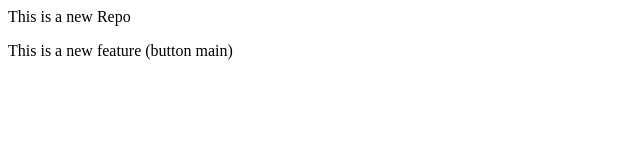
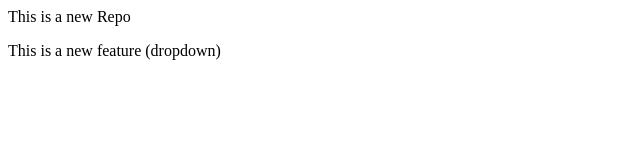
Before and after one commit to ravichhirang30/Local-Repo, a plain HTML site: page index.html in a window 1280 px wide. Shown: the full height of the page, 0-640 px from the left. Drawn offline with Linux system fonts and the light colour scheme.

Commit message:
Added dropdown

```diff
--- a/index.html
+++ b/index.html
@@ -1,2 +1,2 @@
 <p>This is a new Repo</p>
-<p>This is a new feature (button main)</p>
+<p>This is a new feature (dropdown)</p>
```
